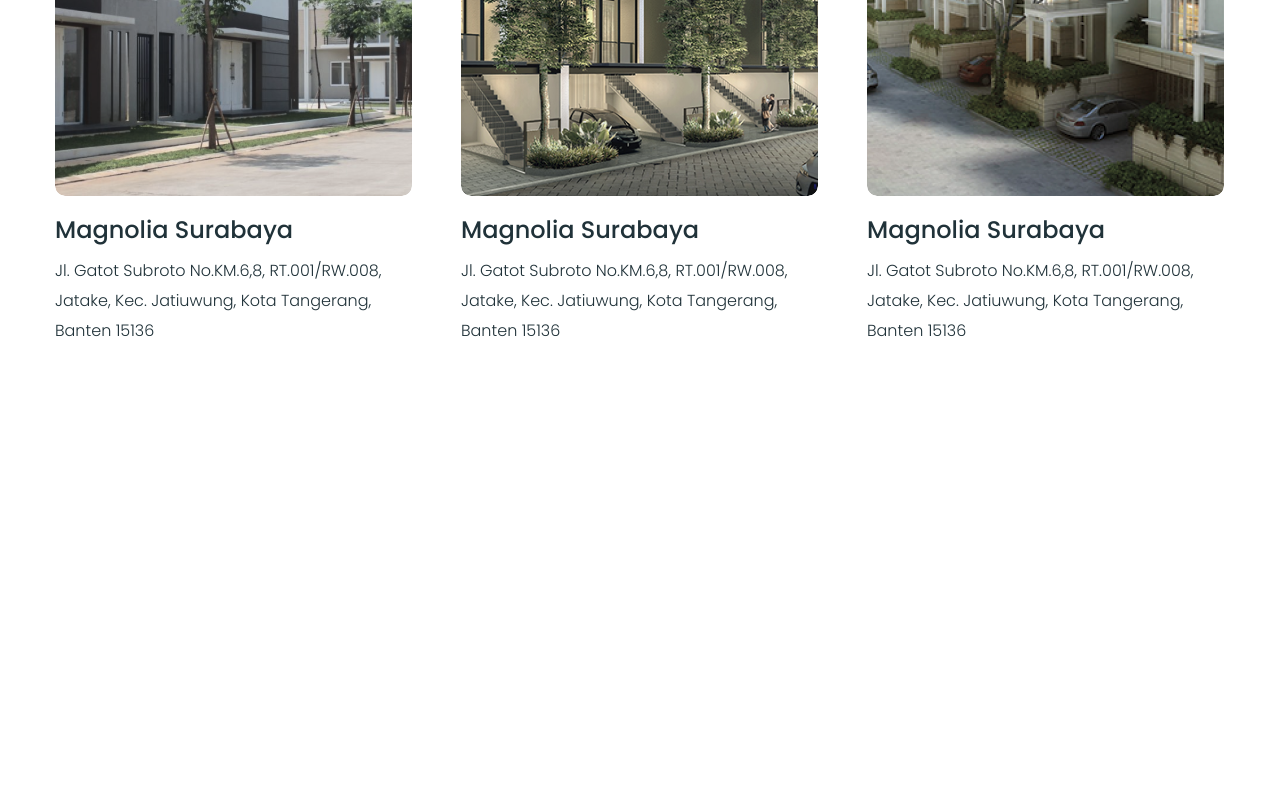
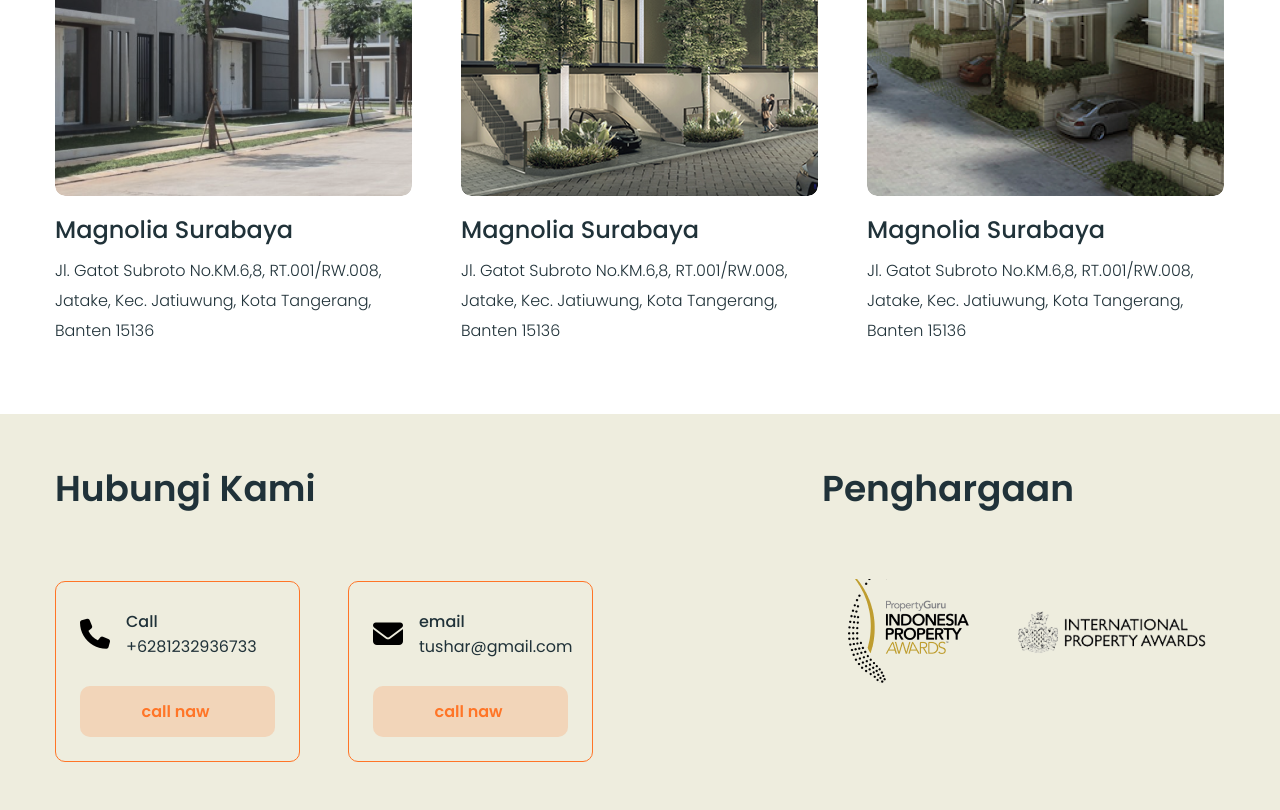
Before and after one commit to Web-Tushar/-0mah-figma-to-html-css, a plain HTML site: page index.html in a window 1280 px wide. Shown: the part 1984-2794 px from the top of the page. Before the commit the page ends 2398 px from the top, so only its background shows below. Drawn offline with Linux system fonts and the light colour scheme.

Commit message:
contact section add

```diff
--- a/css/style.css
+++ b/css/style.css
@@ -368,3 +368,91 @@ h1,h2,h3,h4,h5,h6,p{
   width: 356px;
 }
 /* ======Auditor section end here===  */
+
+/* ======contact start here==== */
+
+#contact{
+  padding: 48px 0;
+  background-color: #EEEDDE;
+}
+
+.heading_wrapper{
+  display: flex;
+  column-gap: 117px;
+
+}
+.contact_head{
+  width: 650px;
+  background-color: transparent;
+}
+
+.contact_wrapper{
+  margin-top: 65px;
+  display: flex;
+  column-gap: 48px;
+}
+
+.phn{
+  display: flex;
+  column-gap: 48px;
+}
+
+.phn .phn_item{
+  padding: 24px;
+  background-color: transparent;
+  border: 1px solid #FF7527;
+  border-radius: 10px;
+}
+.phn_item_wrapper{
+  width: 195px;
+  height: 56px;
+  display: flex;
+  align-items: center;
+  column-gap: 16px;
+  margin-bottom: 24px;
+}
+.icon i{
+ font-size: 30px;
+}
+.phn_item .call p{
+  padding: 13px 61.5px;
+  background-color: rgba(255, 118, 38, 0.20);
+  border-radius: 10px;
+  color: #FF7527;
+  font-family: var(--font_poppins);
+  font-size: 16px;
+  font-weight: 600;
+  line-height: normal;
+  transition: all linear .3s;
+
+}
+
+.phn_item .call p:hover{
+  color: #fff;
+  background-color: #FF7527;
+}
+
+.phn_item .two p{
+  color: var(--primary_color);
+  font-family: var(--font_poppins);
+  font-size: 16px;
+  font-weight: 500;
+  line-height: normal;
+}
+.phn_item .two span{
+  color: #203239;
+  font-family: var(--font_poppins);
+  font-size: 16px;
+  font-weight: 400;
+  line-height: normal;
+}
+
+.logo_ll{
+  margin-top: 39px;
+  display: flex;
+  column-gap: 32px;
+  justify-content: center;
+  align-items: center;
+}
+
+/* ======contact start here==== */
--- a/index.html
+++ b/index.html
@@ -161,6 +161,65 @@
   </section>
   <!-- ======Auditor section end here=== -->
 
+     <!-- ===contact section start here=== -->
+     <section id="contact">
+      <div class="container">
+         <div class="heading_wrapper">
+           <div class="contact_head">
+            <h3 class="heading">Hubungi Kami</h3>
+            <div class="contact_wrapper">
+              <div class="phn">
+                <div class="phn_item">
+                  <div class="phn_item_wrapper">
+                    <div class="icon">
+                      <i class="fa-solid fa-phone"></i>
+                    </div>
+                  <div class="two">
+
+                    <p>Call</p>
+                    <span>+6281232936733</span>
+                  </div>
+                  </div>
+                  <div class="call">
+                    <p>call naw</p>
+                  </div>
+                </div>
+                <div class="phn_item">
+                  <div class="phn_item_wrapper">
+                    <div class="icon">
+                      <i class="fa-solid fa-envelope"></i>
+                    </div>
+                  <div class="two">
+
+                    <p>email</p>
+                    <span>tushar@gmail.com</span>
+                  </div>
+                  </div>
+                  <div class="call">
+                    <p>call naw</p>
+                  </div>
+                </div>
+              </div>
+            </div>
+           </div>
+          <div class="logo_head">
+            <h3 class="heading">Penghargaan</h3>
+            <div class="logo_ll">
+              <div class="lpgo_1">
+                <img src="./images/image 8.png" alt="not_found">
+              </div>
+             <div class="logo2">
+              <img src="./images/image 9.png" alt="not_found">
+             </div>
+            </div>
+          </div>
+         </div>
+      </div>
+  </section>
+   <!-- ====contact section end here==== -->
+
+
+
 
 
 </body>
```
